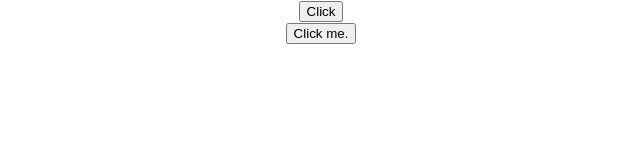
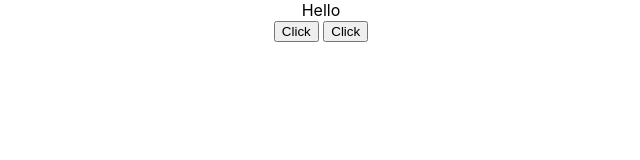
Before and after one commit to nikola-96/react, a React (Create React App) app: page / in a window 1280 px wide. Shown: the top 160 px of the page, without its empty margins (319-959 px from the left). Built offline with nearby package versions, Linux system fonts and the light colour scheme.

Commit message:
Binding event handlers

```diff
--- a/src/App.js
+++ b/src/App.js
@@ -7,6 +7,7 @@ import Message from './components/Message'
 import Counter from './components/Counter'
 import ClickFunction from './components/ClickFunction'
 import ClickClass from './components/ClickClass'
+import EventBind from './components/EventBind'
 
 function App() {
   return (
@@ -23,8 +24,9 @@ function App() {
       <Hello /> */}
       {/* <Message /> */}
       {/* <Counter /> */}
-      <ClickFunction />
-      <ClickClass />
+      {/* <ClickFunction /> */}
+      {/* <ClickClass /> */}
+      <EventBind />
     </div>
   );
 }
--- /dev/null
+++ b/src/components/EventBind.js
@@ -0,0 +1,31 @@
+import React, { Component } from 'react'
+
+class EventBind extends Component {
+    constructor(props) {
+        super(props)
+        this.state = {
+            message: 'Hello'
+        }
+        this.clickHandler = this.clickHandler.bind(this)// ovde u samom konstruktoru kacimo referencu klase this
+    }
+    clickHandler() {
+        this.setState({
+            message: 'Goodbay'
+        })
+    }
+    render() {
+        return (
+            <div>
+                <div>{this.state.message}</div>
+                {/* <button onClick={this.clickHandler}>Click</button> ova verizija ne radi zato sto referecna this izbacuje
+                undifined, ovo je klasicno ponasanje za js, potrtebno je "nakaciti klasu"*/ }
+                {/* <button onClick={this.clickHandler.bind(this)}>Click</button> */}
+                <button onClick={() => this.clickHandler()}>Click</button> {/*ovako radi zato sto je u pitanju
+                arrow fnj i ima povratnu vrednost. */}
+                <button onClick={this.clickHandler}>Click</button>
+            </div>
+        )
+    }
+}
+
+export default EventBind
```
